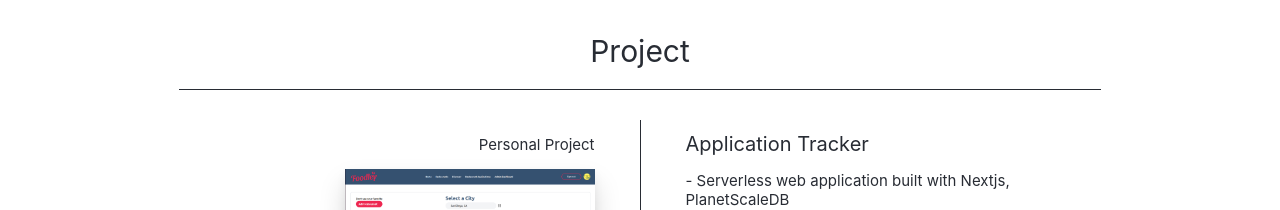
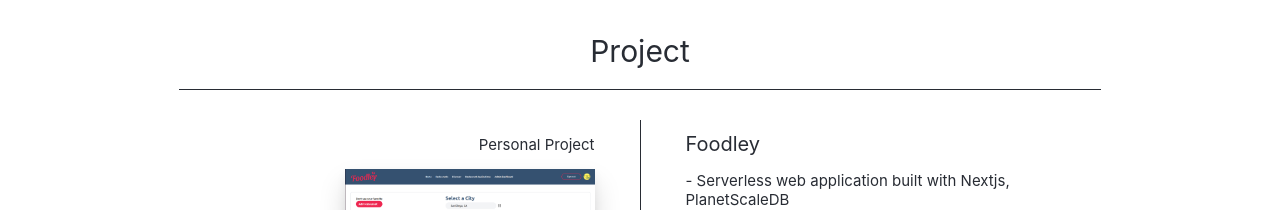
Before and after one commit to joshconstine/josh-website, a React (Create React App) app: page / in a window 1280 px wide. Shown: the part 4160-4370 px from the top of the page. Built offline with nearby package versions, Linux system fonts and the light colour scheme.

Commit message:
updated name

```diff
--- a/src/Projects.js
+++ b/src/Projects.js
@@ -22,7 +22,7 @@ function Projects() {
         />
         <Box className="sideBysideR" sx={{ alignItems: "flex-start" }}>
           <Typography variant="p" sx={{ fontSize: 20, paddingTop: 1.5 }}>
-            Application Tracker
+            Foodley
           </Typography>
           <p className="alignL">
             - Serverless web application built with Nextjs, PlanetScaleDB
```
